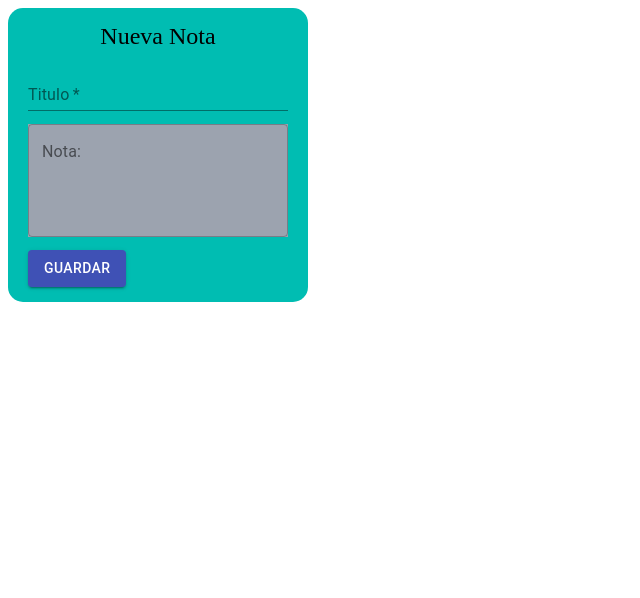
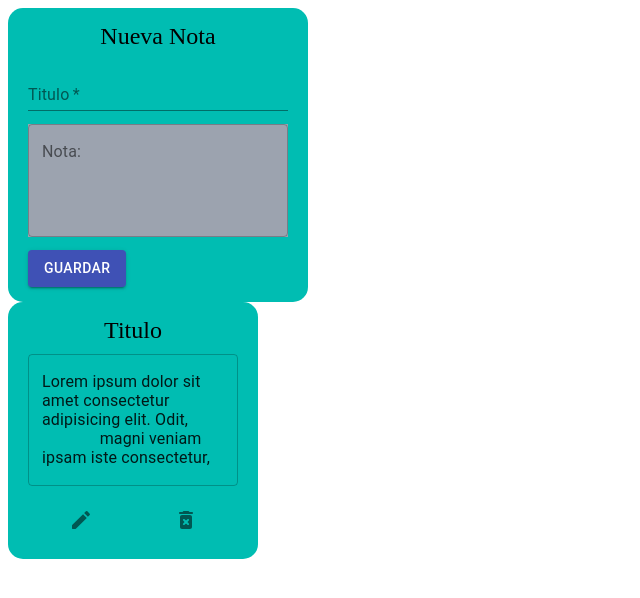
Before and after one commit to Santillan-Reyna-Ariel-Angel/SinFronteras, a React (Create React App) app: page /notes in a window 1280 px wide. Shown: the top 598 px of the page, without its empty margins (0-640 px from the left). Built offline with nearby package versions, Linux system fonts and the light colour scheme; no server answers; the database is empty.

Commit message:
013_CardNote_v1Listo

```diff
--- a/package.json
+++ b/package.json
@@ -4,6 +4,7 @@
   "private": true,
   "dependencies": {
     "@material-ui/core": "^4.12.3",
+    "@material-ui/icons": "^4.11.2",
     "@testing-library/jest-dom": "^5.14.1",
     "@testing-library/react": "^11.2.7",
     "@testing-library/user-event": "^12.8.3",
--- a/src/views/LoginMUI/LoginMUIStyles.js
+++ b/src/views/LoginMUI/LoginMUIStyles.js
@@ -25,7 +25,7 @@ export const Background = styled.div`
   grid-template-columns: auto;
 `;
 
-export const Container = styled.div`
+export const Container = styled.form`
   display: grid;
   padding: 25px 30px;
   grid-column-gap: 15px;
--- /dev/null
+++ b/src/views/Notes/Note.jsx
@@ -0,0 +1,54 @@
+import React from "react";
+// import TextField from "@material-ui/core/TextField";
+import { IconButton, TextField } from "@material-ui/core";
+import CreateRoundedIcon from "@material-ui/icons/CreateRounded";
+import DeleteForeverRoundedIcon from "@material-ui/icons/DeleteForeverRounded";
+import {
+  NoteContainer,
+  NoteContent,
+  Title,
+  BodyNote,
+  ButtonEdit,
+  ButtonDelete,
+} from "./NoteStyles";
+const Note = () => {
+  return (
+    <>
+      <NoteContainer>
+        <NoteContent>
+          <Title>Titulo</Title>
+          <BodyNote>
+            <TextField
+              id="outlined-multiline-static"
+              fullWidth
+              // label="Nota:"
+              value="Lorem ipsum dolor sit amet consectetur adipisicing elit. Odit,
+              magni veniam ipsam iste consectetur, aut provident dolor nisi
+              tempore ad quam qui doloribus distinctio delectus quos animi quis!
+              Iste, impedit?
+              Lorem ipsum dolor sit amet consectetur adipisicing elit. Odit,
+              magni veniam ipsam iste consectetur, aut provident dolor nisi
+              tempore ad quam qui doloribus distinctio delectus quos animi quis!
+              Iste, impedit?"
+              multiline
+              rows={5}
+              variant="outlined"
+            />
+          </BodyNote>
+          <ButtonEdit>
+            <IconButton aria-label="delete">
+              <CreateRoundedIcon />
+            </IconButton>
+          </ButtonEdit>
+          <ButtonDelete>
+            <IconButton aria-label="delete">
+              <DeleteForeverRoundedIcon />
+            </IconButton>
+          </ButtonDelete>
+        </NoteContent>
+      </NoteContainer>
+    </>
+  );
+};
+
+export default Note;
--- /dev/null
+++ b/src/views/Notes/NoteStyles.js
@@ -0,0 +1,41 @@
+import styled from "styled-components";
+
+export const NoteContainer = styled.div`
+  display: grid;
+  grid-template-columns: 250px;
+  grid-template-rows: auto;
+
+  grid-template-areas: "NoteContend";
+`;
+
+export const NoteContent = styled.div`
+  display: grid;
+  grid-area: NoteContend;
+  padding: 15px 20px;
+  grid-row-gap: 10px;
+  grid-template-areas: "Title Title" "BodyNote BodyNote" "ButtonEdit ButtonDelete";
+
+  background-color: #00bdb2;
+  border-radius: 15px;
+`;
+
+export const Title = styled.div`
+  grid-area: Title;
+  text-align: center;
+  font-size: x-large;
+`;
+
+export const BodyNote = styled.div`
+  grid-area: BodyNote;
+  font-size: small;
+`;
+
+export const ButtonEdit = styled.div`
+  text-align: center;
+  grid-area: ButtonEdit;
+`;
+
+export const ButtonDelete = styled.div`
+  text-align: center;
+  grid-area: ButtonDelete;
+`;
--- a/src/views/Notes/Notes.jsx
+++ b/src/views/Notes/Notes.jsx
@@ -1,10 +1,12 @@
 import React from "react";
 import CreateNote from "./CreateNote";
+import Note from "./Note";
 
 const Notes = () => {
   return (
     <>
       <CreateNote />
+      <Note />
     </>
   );
 };
```
Also changed, not shown: 1 other file (tests, documents, lock files or other folders).
